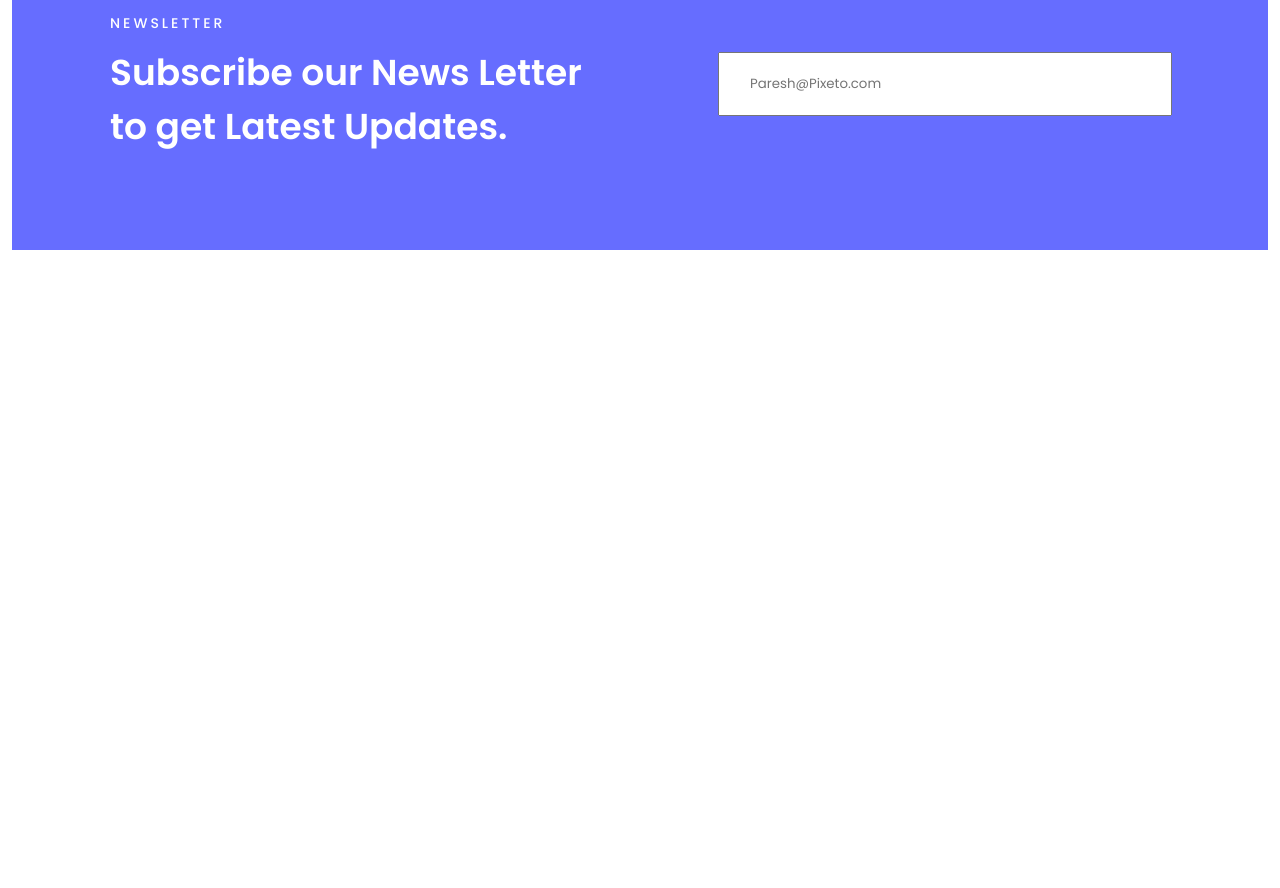
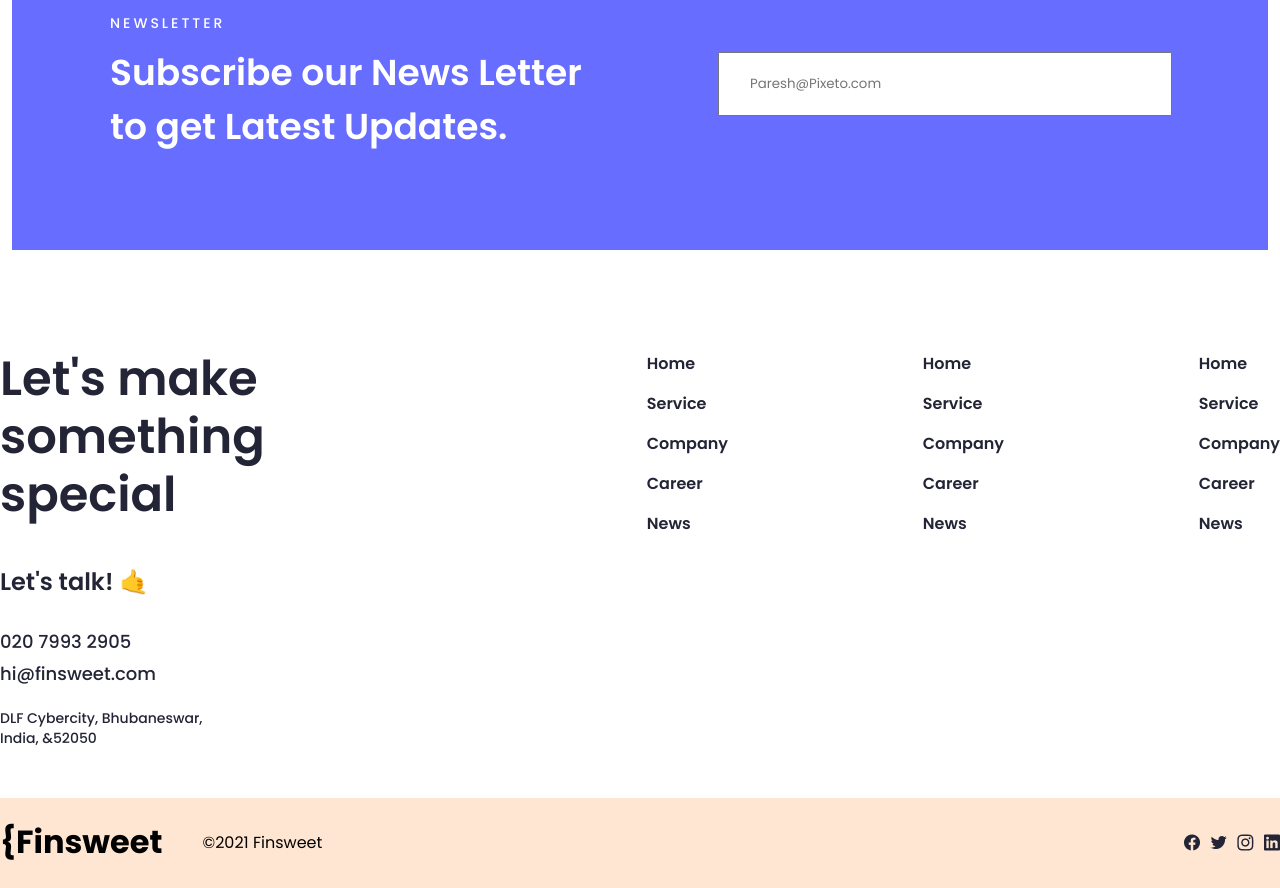
Before and after one commit to shahzodotaboyev/Jamoaviy-loyha-, a plain HTML site: page furqat.html in a window 1280 px wide. Shown: the part 4734-5622 px from the top of the page. Before the commit the page ends 5034 px from the top, so only its background shows below. Drawn offline with nearby package versions, Linux system fonts and the light colour scheme.

Commit message:
footer tugadi

```diff
--- a/furqat.html
+++ b/furqat.html
@@ -236,8 +236,58 @@
                 </div>
             </div>
         </section>
+        <section class="section-8">
+            <div class="specials continer">
+                <div class="specials_left">
+                    <h1>Let's make
+                        something special
+                    </h1>
+                    <h4>Let's talk! 🤙 </h4>
+                    <h5>020 7993 2905</h5>
+                    <h5>hi@finsweet.com</h5>
+                    <p>DLF Cybercity, Bhubaneswar,
+                        India, &52050
+                    </p>
+                </div>
+                <div class="specials_list">
+                    <p>Home</p>
+                    <p>Service</p>
+                    <p>Company</p>
+                    <p>Career </p>
+                    <p>News</p>
+                </div>
+                <div class="specials_list">
+                    <p>Home</p>
+                    <p>Service</p>
+                    <p>Company</p>
+                    <p>Career </p>
+                    <p>News</p>
+                </div>
+                <div class="specials_list">
+                    <p>Home</p>
+                    <p>Service</p>
+                    <p>Company</p>
+                    <p>Career </p>
+                    <p>News</p>
+                </div>
+            </div>
+        </section>
     </main>
-    <footer></footer>
+    <footer>
+        <div class="footers continer">
+            <div class="logo">
+                <h1>{Finsweet</h1>
+                    <span>©2021 Finsweet</span>
+            </div>
+            <div class="footers_socials">
+               <img src="./images/facebok.png" alt="">
+               <img src="./images/twit.png" alt="">
+               <img src="./images/insta.png" alt="">
+               <img src="./images/in.png" alt="">
+            </div>
+
+        </div>
+    </footer>
 </body>
 
 </html>
--- a/furqat/furqat.scss
+++ b/furqat/furqat.scss
@@ -421,6 +421,7 @@
         align-items: center;
         gap: 120px;
         padding: 96px 98px;
+
         .newsletter_left {
             h3 {
                 font-family: Poppins;
@@ -445,11 +446,114 @@
         }
 
 
-            input {
-                width: 454px;
-                height: 64px;
-                padding: 20px 30px;
+        input {
+            width: 454px;
+            height: 64px;
+            padding: 20px 30px;
 
-            }
+        }
     }
 }
+
+.section-8 {
+    width: 100%;
+    height: 100%;
+    padding: 50px 0;
+
+    .specials {
+        display: flex;
+        justify-content: space-between;
+
+        .specials_left {
+            h1 {
+                width: 452px;
+                font-family: Poppins;
+                font-size: 48px;
+                font-weight: 600;
+                line-height: 58px;
+                text-align: left;
+                padding-bottom: 40px;
+                color: var(--bg-color);
+            }
+
+            h4 {
+                //styleName: H4 Heading;
+                font-family: Poppins;
+                font-size: 24px;
+                font-weight: 600;
+                line-height: 36px;
+                text-align: left;
+                color: var(--bg-color);
+                padding-bottom: 28px;
+            }
+
+            h5 {
+                padding-bottom: 4px;
+                font-family: Poppins;
+                font-size: 18px;
+                font-weight: 500;
+                line-height: 28px;
+                text-align: left;
+                color: var(--bg-color);
+            }
+
+            h5:nth-child(4) {
+                padding-bottom: 20px;
+            }
+
+            p {
+                width: 206px;
+                font-family: Poppins;
+                font-size: 14px;
+                font-weight: 500;
+                line-height: 20px;
+                text-align: left;
+                color: var(--bg-color);
+            }
+        }
+
+        .specials_list {
+            p {
+                //styleName: H6 Heading;
+                font-family: Poppins;
+                font-size: 16px;
+                font-weight: 600;
+                line-height: 28px;
+                text-align: left;
+                color: var(--bg-color);
+                padding-bottom: 12px;
+            }
+        }
+    }
+}
+
+footer {
+    background: rgba(255, 230, 210, 1);
+    width: 100%;
+    height: 90px;
+
+    .footers {
+        display: flex;
+        padding-top: 20px;
+        align-items: center;
+        justify-content: space-between;
+        .logo{
+            display: flex;
+            align-items: center;
+            gap: 40px;
+        }
+
+        p {
+            font-family: Poppins;
+            font-size: 16px;
+            font-weight: 500;
+            line-height: 24px;
+            text-align: left;
+            color: var(--bg-color);
+        }
+        .footers_socials{
+            display: flex;
+            gap: 10px;
+        }
+    }
+}
```
Also changed, not shown: furqat/furqat.css, images/facebok.png (added), images/in.png (added), images/insta.png (added), images/twit.png (added), 1 other file.
